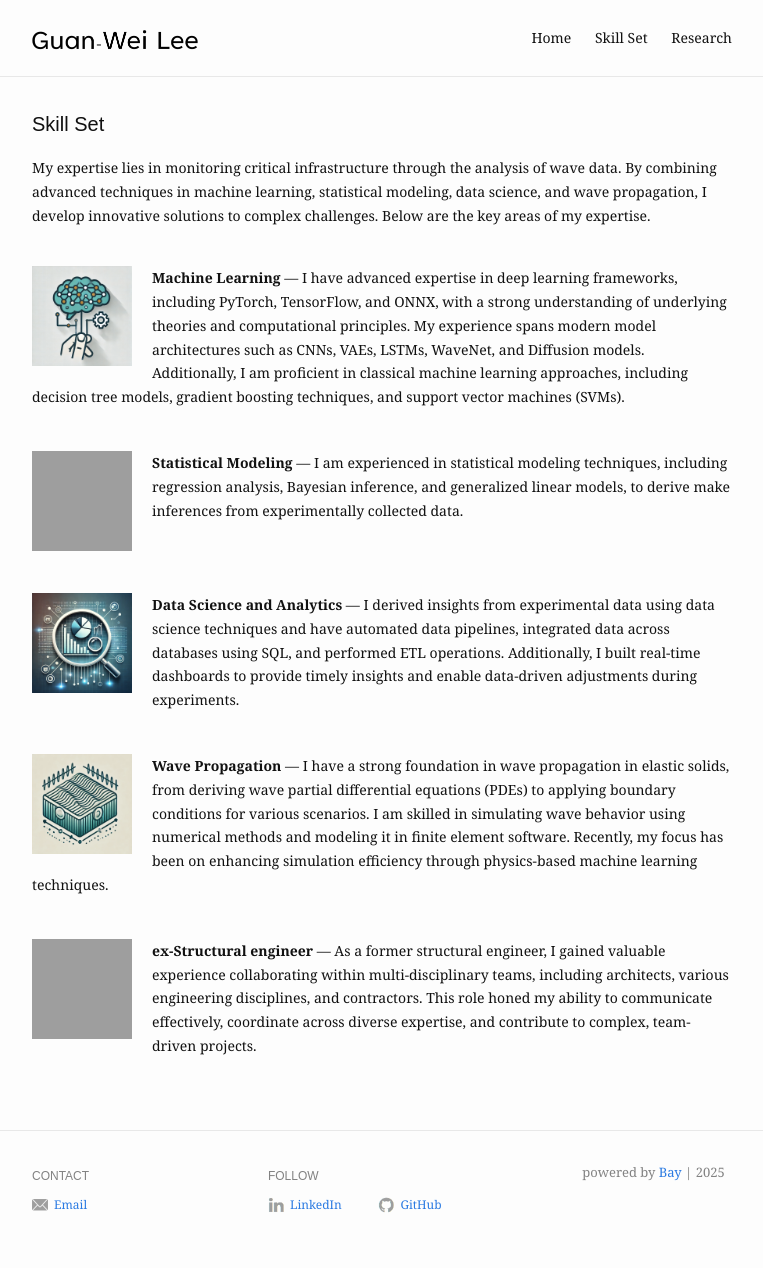
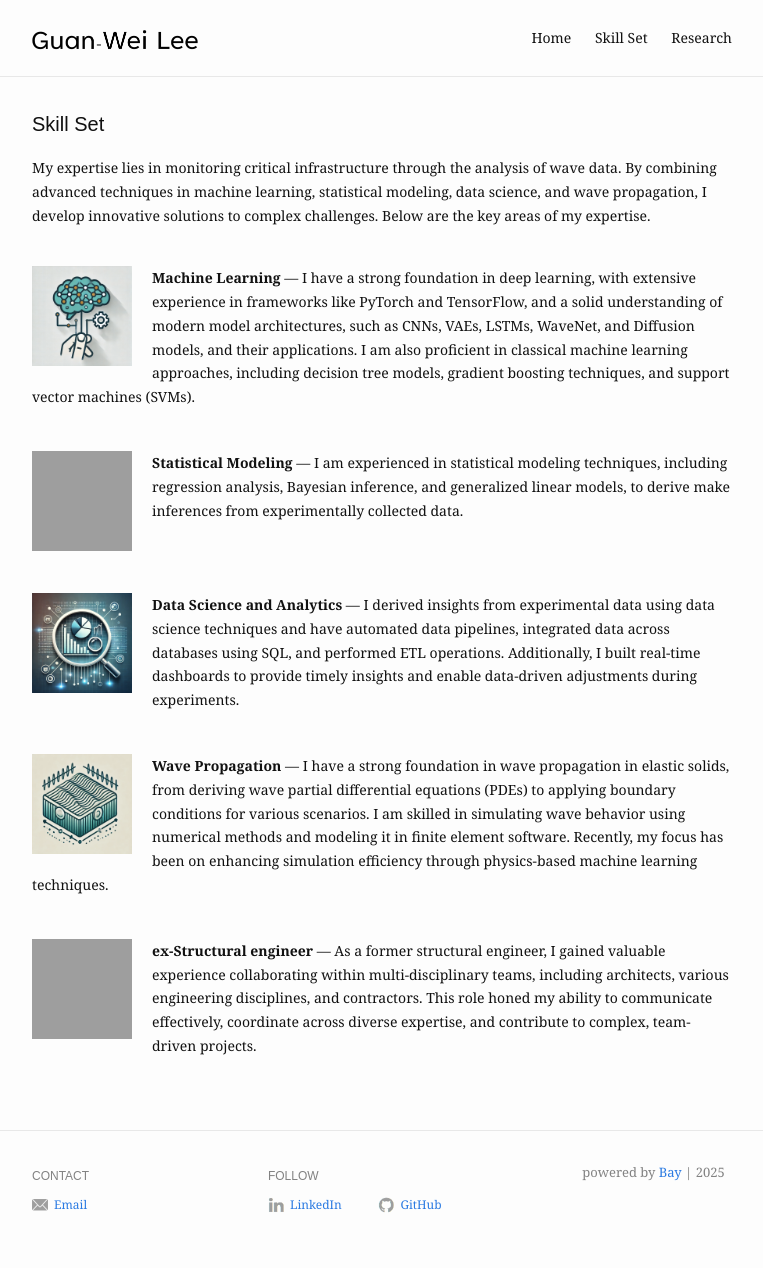
Before and after one commit to gwlee88004/gwlee88004.github.io, a Jekyll site: the page built from work.md, in a window 1280 px wide. Shown: the whole page, without its empty margins (258-1021 px from the left). Built offline with Jekyll 4.4.1, drawn with Linux system fonts in a browser that asks for light colours.

Commit message:
Update work content

```diff
--- a/work.md
+++ b/work.md
@@ -7,7 +7,7 @@ items:
     image:
       src: /assets/img/work/ml.png
       alt: ML
-    description: I have advanced expertise in deep learning frameworks, including PyTorch, TensorFlow, and ONNX, with a strong understanding of underlying theories and computational principles. My experience spans modern model architectures such as CNNs, VAEs, LSTMs, WaveNet, and Diffusion models. Additionally, I am proficient in classical machine learning approaches, including decision tree models, gradient boosting techniques, and support vector machines (SVMs).
+    description: I have a strong foundation in deep learning, with extensive experience in frameworks like PyTorch and TensorFlow, and a solid understanding of modern model architectures, such as CNNs, VAEs, LSTMs, WaveNet, and Diffusion models, and their applications. I am also proficient in classical machine learning approaches, including decision tree models, gradient boosting techniques, and support vector machines (SVMs).
 
   - title: Statistical Modeling
     image:
```
